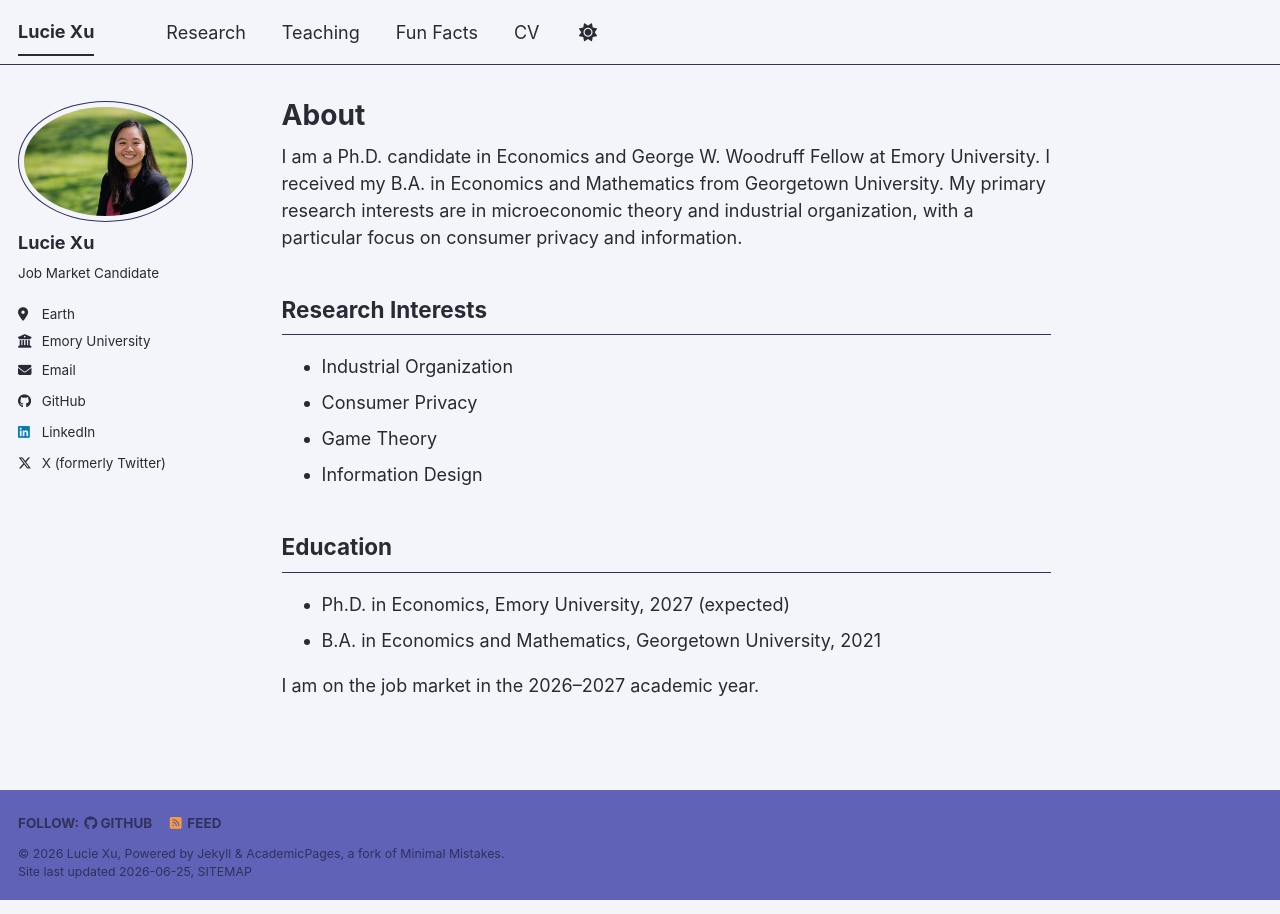
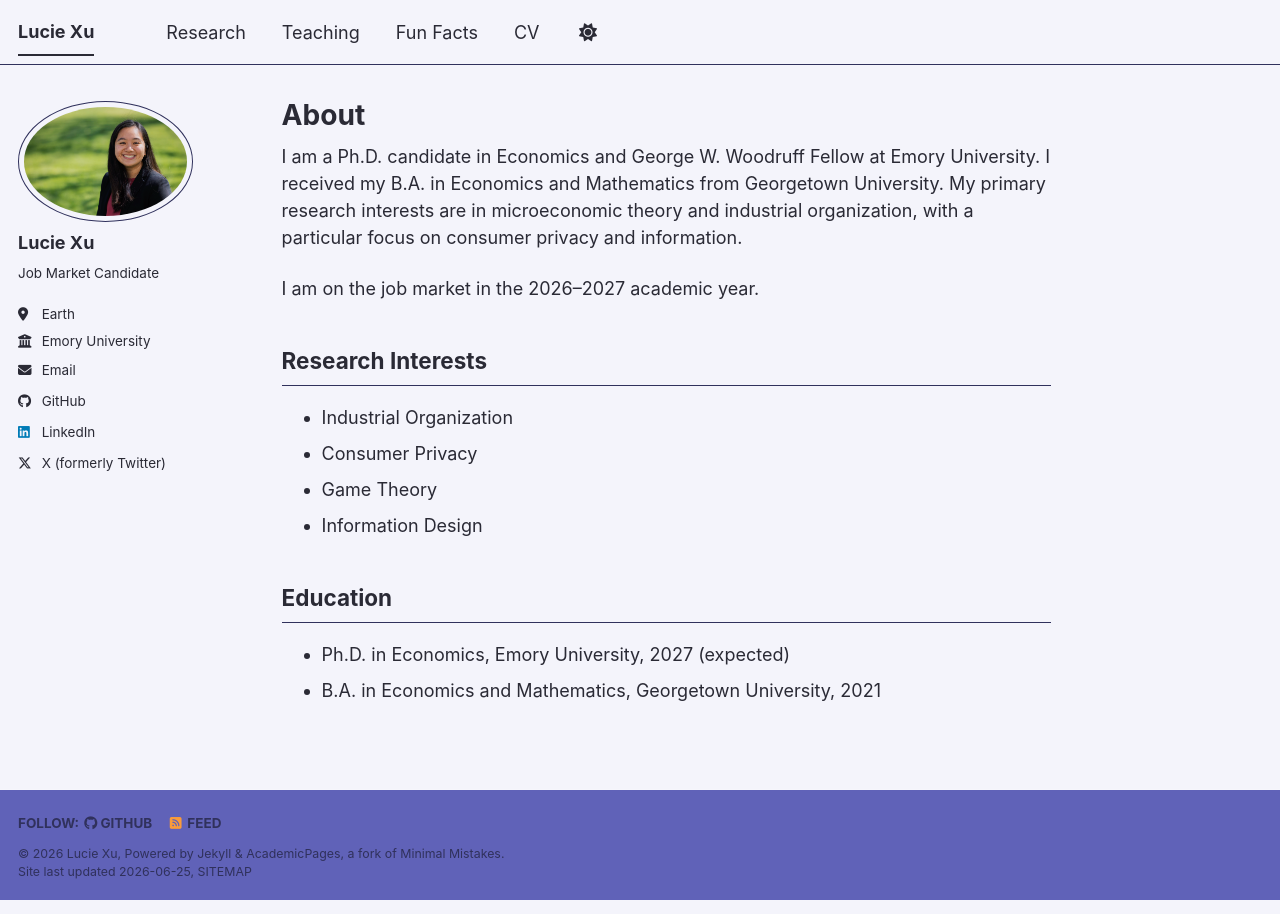
Before and after one commit to lucieexu27/lucieexu27.github.io, a Jekyll site: the page built from _pages/about.md, in a window 1280 px wide. Built offline with Jekyll 4.4.1, drawn with Linux system fonts in a browser that asks for light colours; a style sheet for code colours, icons or effects is not loaded; part of the change alters nothing that is shown.

```diff
--- a/_pages/about.md
+++ b/_pages/about.md
@@ -8,6 +8,8 @@ redirect_from:
 ---
 
 I am a Ph.D. candidate in Economics and George W. Woodruff Fellow at Emory University. I received my B.A. in Economics and Mathematics from Georgetown University. My primary research interests are in microeconomic theory and industrial organization, with a particular focus on consumer privacy and information.
+
+I am on the job market in the 2026–2027 academic year.
 
 ## Research Interests
 
@@ -20,5 +22,3 @@ I am a Ph.D. candidate in Economics and George W. Woodruff Fellow at Emory Unive
 
 * Ph.D. in Economics, Emory University, 2027 (expected)
 * B.A. in Economics and Mathematics, Georgetown University, 2021
-
-I am on the job market in the 2026–2027 academic year.
```
